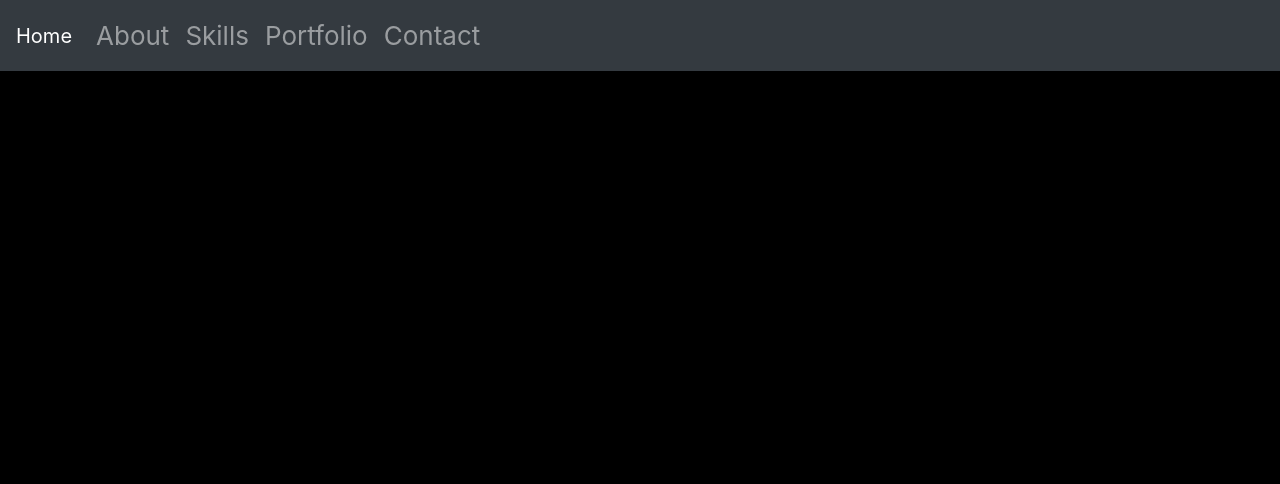
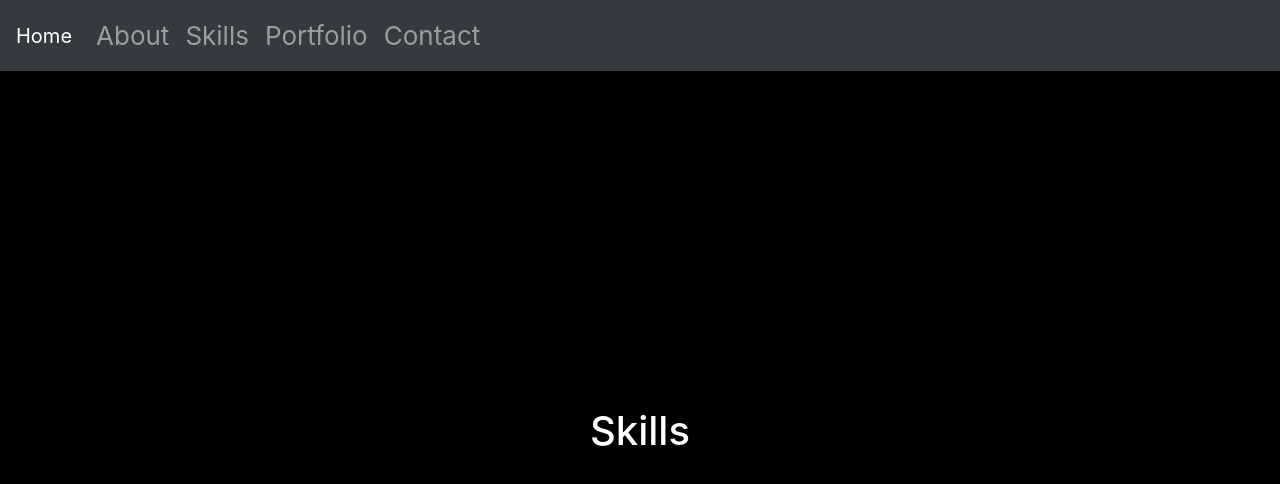
Before and after one commit to hiboabd/personal_website, a React (Create React App) app in the folder my-app/: page /skills in a window 1280 px wide. Shown: the top 484 px of the page. Built offline with nearby package versions, Linux system fonts and the light colour scheme.

Commit message:
Added skills component

```diff
--- a/my-app/src/App.js
+++ b/my-app/src/App.js
@@ -4,7 +4,7 @@ import {Switch, Route, useLocation} from 'react-router-dom';
 import './App.css';
 import Home from "./components/home";
 import MyNavbar from "./components/navbar";
-// import Footer from "./components/footer";
+import Skills from "./components/skills";
 import About from "./components/about";
 import Portfolio from "./components/portfolio";
 import Contact from "./components/contact";
@@ -28,6 +28,7 @@ function App() {
             <Switch location={item}>
               <Route path="/" exact component={Home}/>
               <Route path="/about" exact component={About}/>
+              <Route path="/skills" exact component={Skills}/>
               <Route path="/portfolio" exact component={Portfolio}/>
               <Route path="/contact" exact component={Contact}/>
             </Switch>
--- /dev/null
+++ b/my-app/src/components/skills.js
@@ -0,0 +1,13 @@
+import React from 'react';
+
+
+function Skills() {
+
+  return (
+    <div className="skills">
+      <h1> Skills </h1>
+    </div>
+  );
+}
+
+export default Skills;
```
